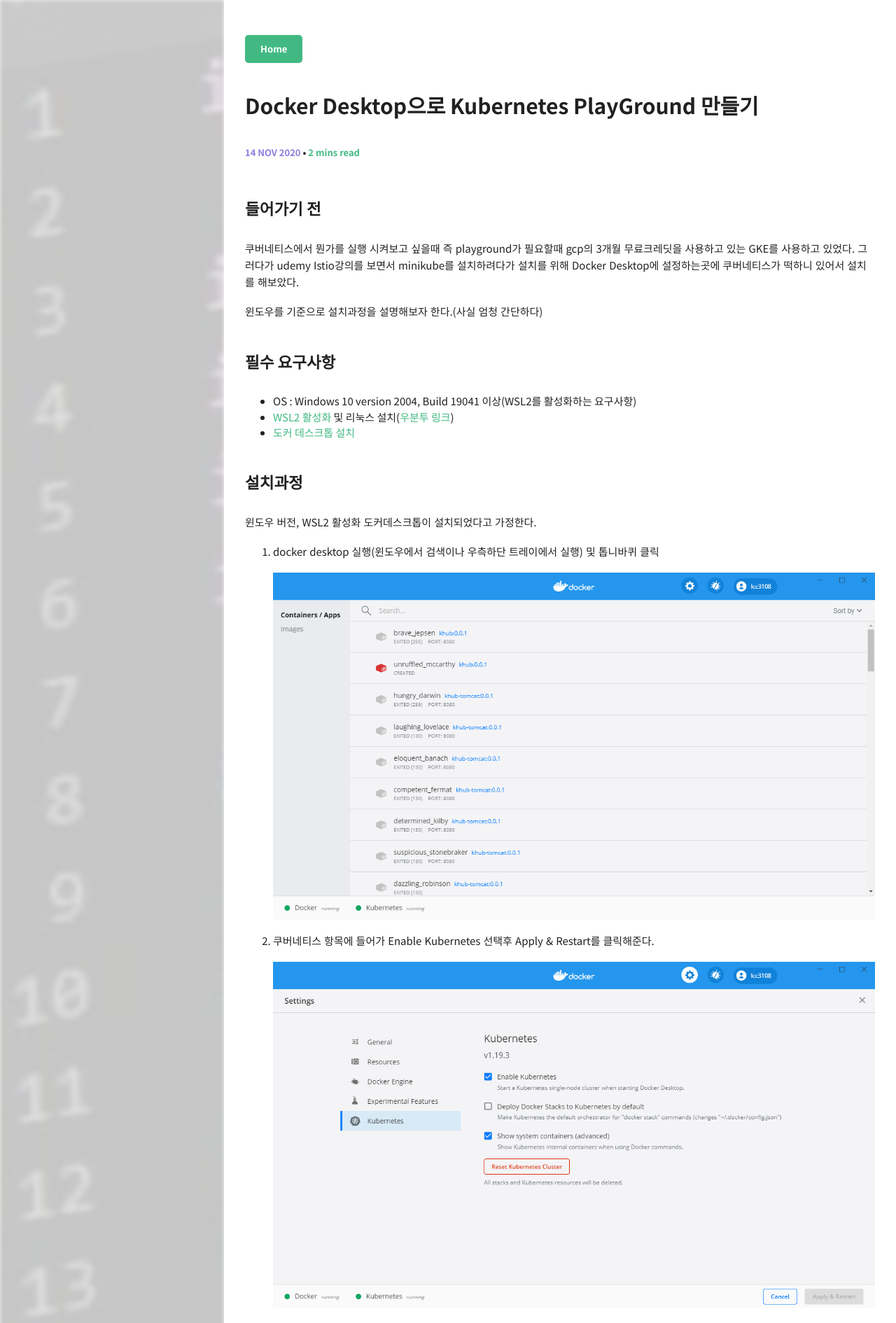
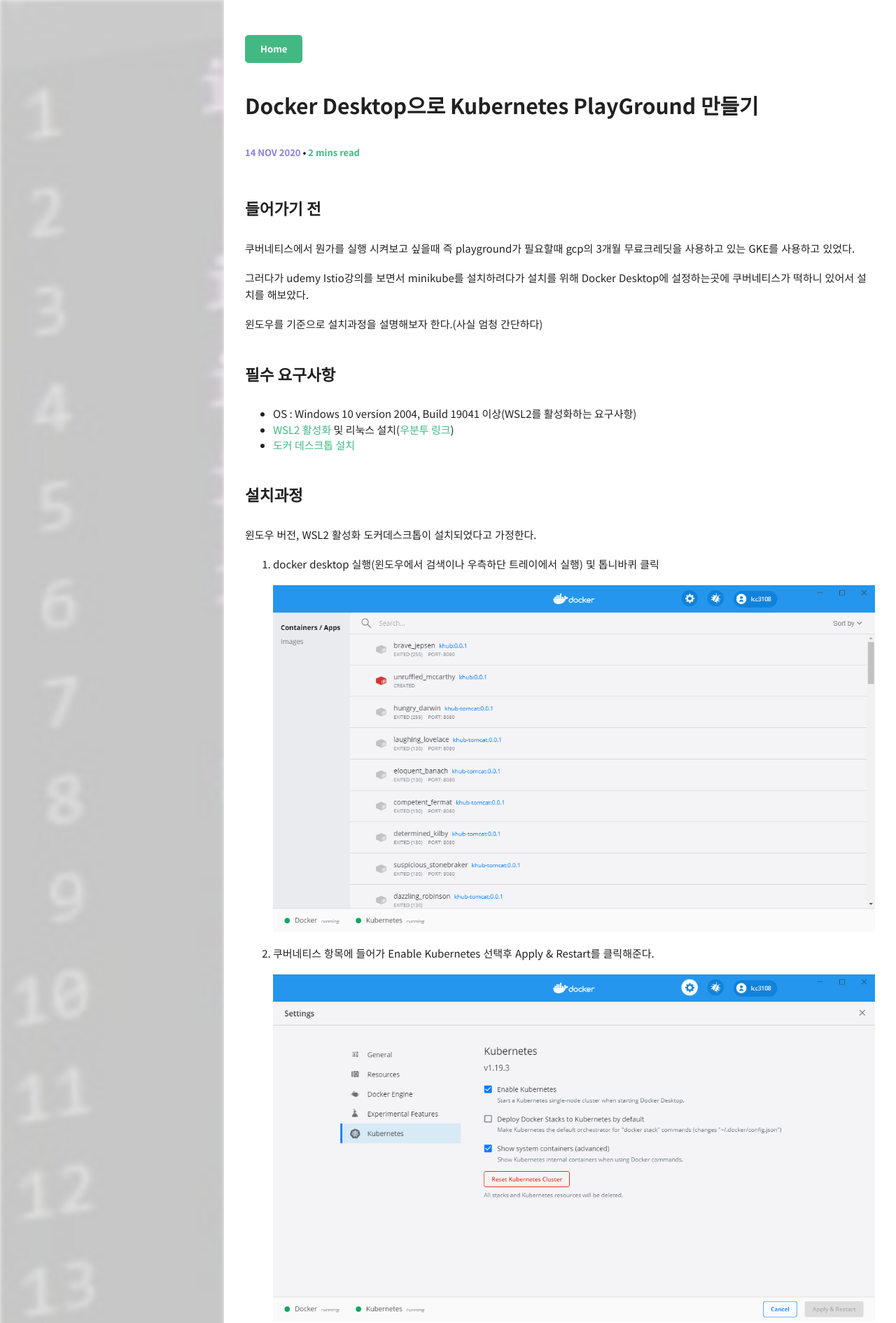
Before and after one commit to lcc3108/lcc3108.github.io, a Jekyll site: the page built from _posts/2020-11-14-docker-desktop-kubernetes-and-dashboard.md, in a window 1280 px wide. Shown: the top 1890 px of the page at 70% size. Built offline with Jekyll 4.4.1, drawn with Linux system fonts in a browser that asks for light colours; comment, search, counter and statistics services are not loaded; part of the change alters nothing that is shown; some of the changed text lies outside the part shown.

```diff
--- a/_posts/2020-11-14-docker-desktop-kubernetes-and-dashboard.md
+++ b/_posts/2020-11-14-docker-desktop-kubernetes-and-dashboard.md
@@ -10,6 +10,7 @@ comments: true
 ### 들어가기 전
 
 쿠버네티스에서 뭔가를 실행 시켜보고 싶을때 즉 playground가 필요할때 gcp의 3개월 무료크레딧을 사용하고 있는 GKE를 사용하고 있었다.
+
 그러다가 udemy Istio강의를 보면서 minikube를 설치하려다가 설치를 위해 Docker Desktop에 설정하는곳에 쿠버네티스가 떡하니 있어서 설치를 해보았다.
 
 윈도우를 기준으로 설치과정을 설명해보자 한다.(사실 엄청 간단하다)
@@ -124,3 +125,7 @@ kubectl proxy&
 ![https://lcc3108.github.io/img/2020-11/14/Untitled%204.png](https://lcc3108.github.io/img/2020-11/14/Untitled%204.png)
 
 대시보드의 여러가지 메뉴가 있으니 자유롭게 둘러보면 된다.
+
+---
+2020-11-15일 수정
+쿠버네티스 대시보드는 [44bits 도커데스크톱 쿠버네티스 글](https://www.44bits.io/ko/post/news--release-docker-desktop-with-kubernetes-to-stable-channel)을 참고하면서 진행하였으며 인증부분에 대한 내용이 없어 kubernetes-dashboard 깃허브를 참고하며 추가하였다.
```
